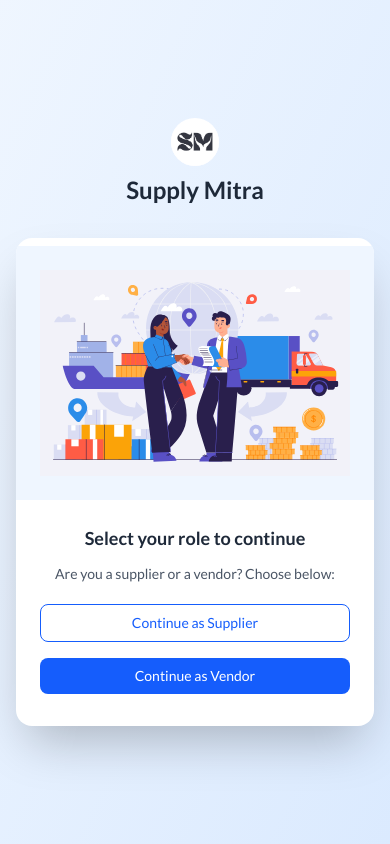
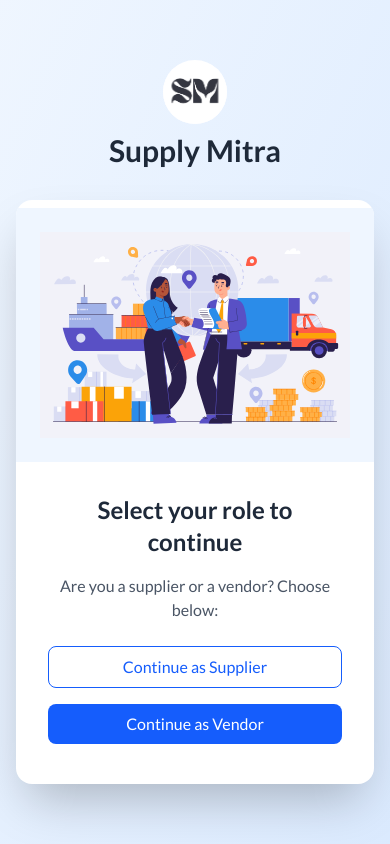
Before and after one commit to hariom24777/supply-mitra, a React (Vite) app: page / in a window 390 px wide. Built offline with nearby package versions, Linux system fonts and the light colour scheme.

Commit message:
retored the previous padding on landing page

```diff
--- a/src/pages/LandingPage.jsx
+++ b/src/pages/LandingPage.jsx
@@ -4,44 +4,44 @@ const LandingPage = () => {
   const navigate = useNavigate();
 
   return (
-    <div className="min-h-screen flex flex-col items-center justify-center bg-gradient-to-br from-blue-50 to-blue-100 p-4">
-      {/* Logo & Title */}
+    <div className="min-h-screen flex flex-col items-center justify-center bg-gradient-to-br from-blue-50 to-blue-100 p-4 ">
+      {/* Logo & Title - Outside the card */}
       <div className="flex flex-col items-center mb-8">
         <div className="rounded-full bg-white flex items-center justify-center overflow-hidden mb-2">
-          <img src="/logo.png" alt="Supply Mitra Logo" className="h-12 w-12 pt-1 sm:h-16 sm:w-16" />
+          <img src="/logo.png" alt="Supply Mitra Logo" className="h-16 w-16 pt-1"/>
         </div>
-        <h1 className="text-2xl md:text-3xl font-semibold text-gray-800">Supply Mitra</h1>
+        <h1 className="text-3xl font-semibold text-gray-800">Supply Mitra</h1>
       </div>
 
-      {/* Card */}
+      {/* Main Card */}
       <div className="py-2 md:py-12 bg-white shadow-2xl rounded-2xl overflow-hidden flex flex-col md:flex-row w-full max-w-5xl">
-        {/* Left Illustration */}
+        {/* Left - SVG Illustration */}
         <div className="w-full md:w-1/2 p-6 flex items-center justify-center bg-blue-50">
           <img
             src="/landing-page-illustration.svg"
             alt="Role Selection"
-            className="w-full h-auto max-h-64 md:max-h-full"
+            className="w-full h-auto max-h-72 md:max-h-full"
           />
         </div>
 
-        {/* Role Selection */}
-        <div className="w-full md:w-1/2 p-6 md:p-8 flex flex-col justify-center">
-          <h2 className="text-lg md:text-2xl font-bold mb-3 text-gray-800 text-center md:text-left">
+        {/* Right - Role Selection */}
+        <div className="w-full md:w-1/2 p-8 flex flex-col justify-center">
+          <h2 className="text-2xl font-bold mb-4 text-gray-800 text-center md:text-left">
             Select your role to continue
           </h2>
-          <p className="mb-5 text-sm md:text-base text-gray-600 text-center md:text-left">
+          <p className="mb-6 text-gray-600 text-center md:text-left">
             Are you a supplier or a vendor? Choose below:
           </p>
           <div className="flex flex-col gap-4">
             <button
               onClick={() => navigate("/supplier/login")}
-              className="bg-white text-blue-600 border border-blue-600 hover:bg-blue-50 font-medium text-sm md:text-base py-2 px-4 rounded-lg"
+              className="bg-white text-blue-600 border border-blue-600 hover:bg-blue-50 font-medium py-2 px-4 rounded-lg"
             >
               Continue as Supplier
             </button>
             <button
               onClick={() => navigate("/vendor/login")}
-              className="bg-blue-600 text-white hover:bg-blue-700 font-medium text-sm md:text-base py-2 px-4 rounded-lg"
+              className="bg-blue-600 text-white hover:bg-blue-700 font-medium py-2 px-4 rounded-lg"
             >
               Continue as Vendor
             </button>
```
